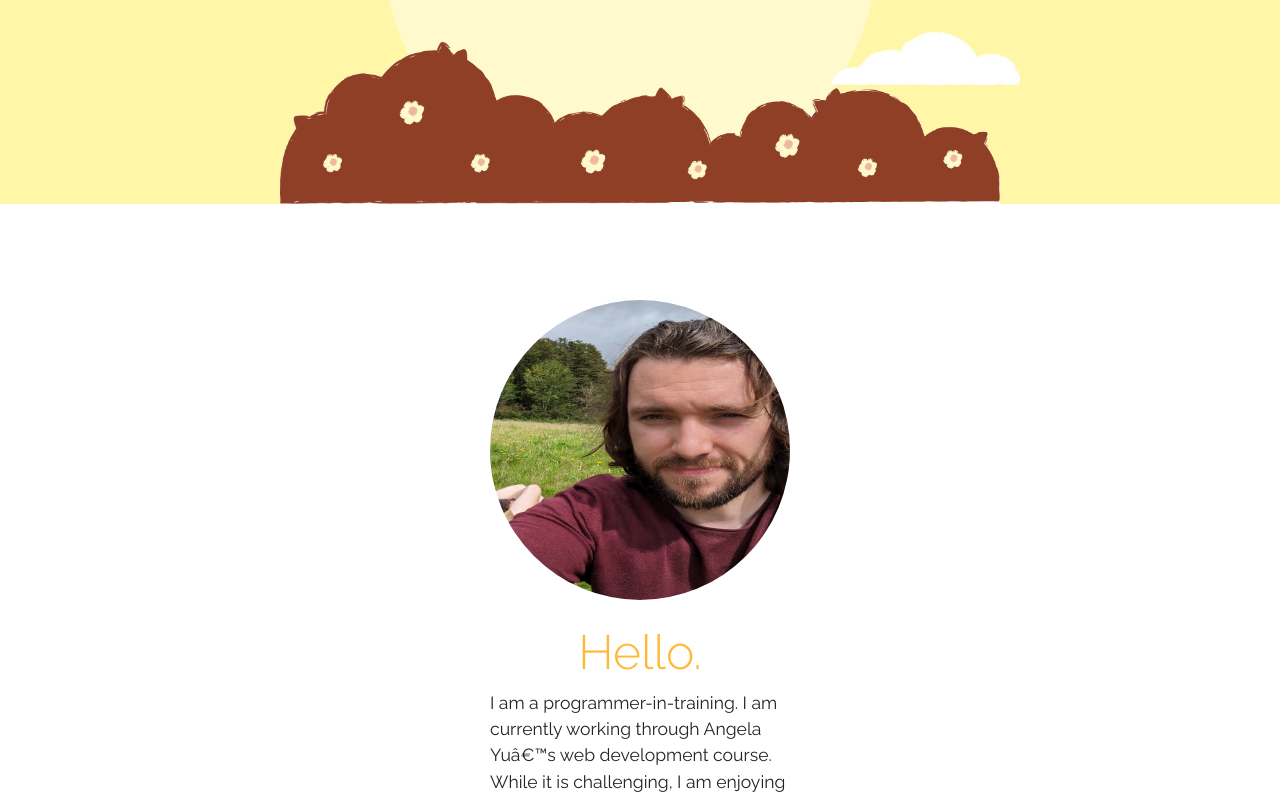
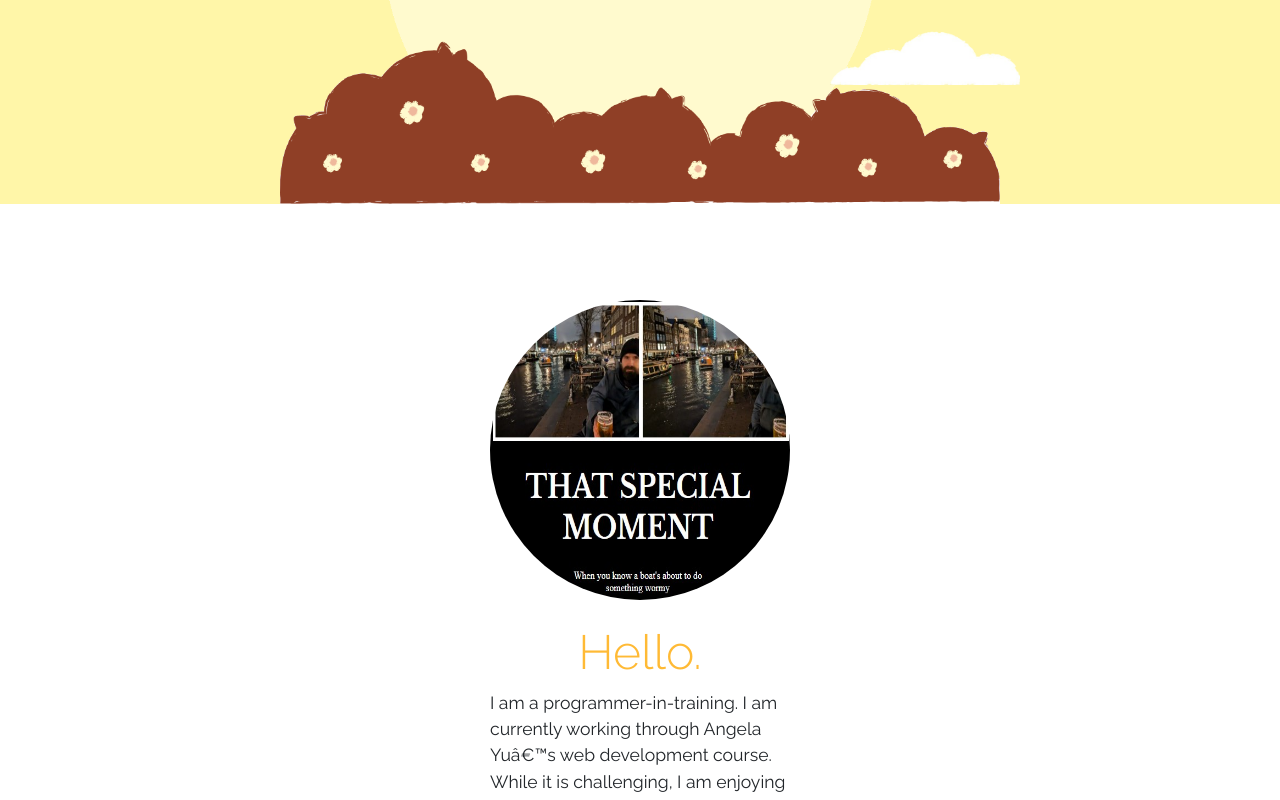
Before and after one commit to Beardealer/capstone2-personalsite, a plain HTML site: page index.html in a window 1280 px wide. Shown: the part 548-1348 px from the top of the page. Drawn offline with nearby package versions, Linux system fonts and the light colour scheme.

Commit message:
Update index.html
Changed profile pic to another image to test if it displays.

```diff
--- a/index.html
+++ b/index.html
@@ -74,7 +74,7 @@
         <section id="intro">
             <div class="c1-top-container">
                 <div class="c1-container container px-4 py-5 my-5 text-center">
-                    <img class="me d-block mx-auto mb-4" src="./Assets/profilepic.jpg" alt="A photo of Jack">
+                    <img class="me d-block mx-auto mb-4" src="./Assets/meme-pic.jpg" alt="A photo of Jack">
                     <h3 class="display-5">Hello.</h3>
                     <div class="intro-text col-lg-6 mx-auto">
                         <p class="mb-4">I am a programmer-in-training. I am currently working through Angela Yu’s web development course. While it is challenging, I am enjoying every step of the way!</p>
```
